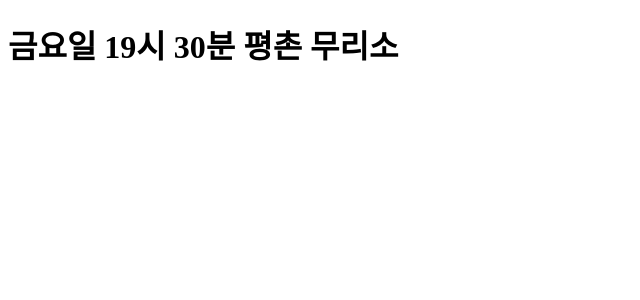
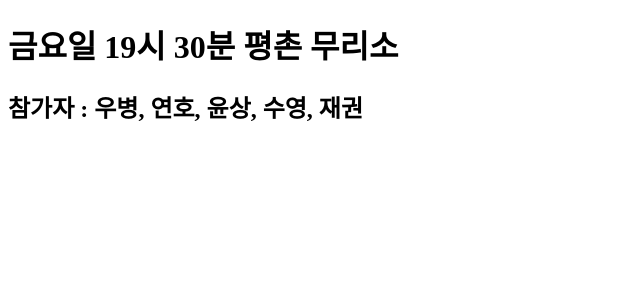
Before and after one commit to woobottle/wordle-challenge, a React (Create React App) app: page / in a window 1280 px wide. Shown: the top 300 px of the page, without its empty margins (0-640 px from the left). Built offline with nearby package versions, Linux system fonts and the light colour scheme.

Commit message:
add people's name

```diff
--- a/src/App.tsx
+++ b/src/App.tsx
@@ -4,6 +4,7 @@ function App() {
   return (
     <>
       <h1>금요일 19시 30분 평촌 무리소</h1>
+      <h2>참가자 : 우병, 연호, 윤상, 수영, 재권</h2>
       {/* <Header />
       <Wordle /> */}
     </>
```
